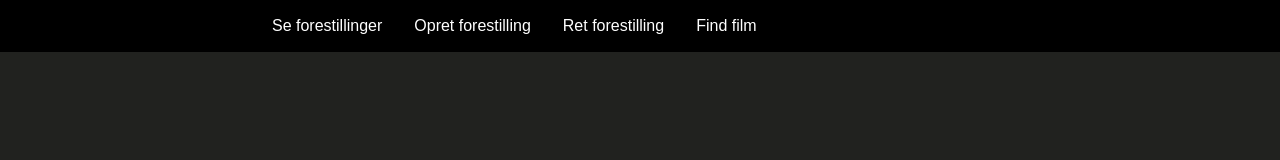
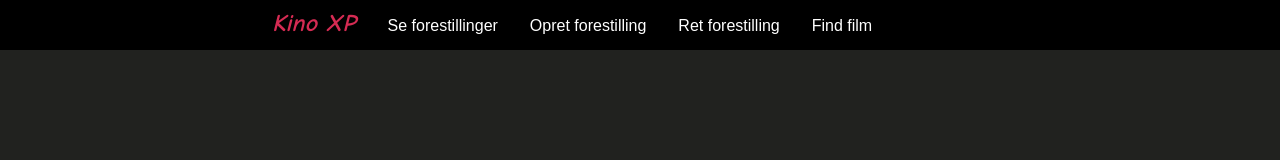
Before and after one commit to mkstone1/FrontendKinoProj, a plain HTML site: page index.html in a window 1280 px wide. Drawn offline with nearby package versions, Linux system fonts and the light colour scheme.

Commit message:
logo styling Reviewed-by: Mark <markstone1234@hotmail.com>

```diff
--- a/index.html
+++ b/index.html
@@ -18,6 +18,9 @@
         <div style="margin-left: 0; margin-right: 0; width: 100%" id="topnav">
             <ul id="menu" class="menu-horizontal">
                 <li>
+                    <a href="/" data-navigo id="logo">Kino XP</a>
+                </li>
+                <li>
                     <a href="/" data-navigo>Se forestillinger</a>
                 </li>
 
--- a/styles/menu-style.css
+++ b/styles/menu-style.css
@@ -9,6 +9,8 @@ ul.menu-horizontal {
     padding-left: 20%;
     overflow: hidden;
     background-color: black;
+    max-height: 50px;
+    display: flex;
 
 }
 
@@ -31,6 +33,15 @@ ul.menu-horizontal li a:hover:not(.active) {
 
 ul.menu-horizontal a.active {
     background-color: #04aa6d;
+}
+
+#logo{
+    color: #d52b53;
+    font-style: italic;
+    font-weight: bolder;
+    font-family: "Comic Sans MS";
+    font-size: 150%;
+    padding-top: 5px;
 }
 
 /*
```
